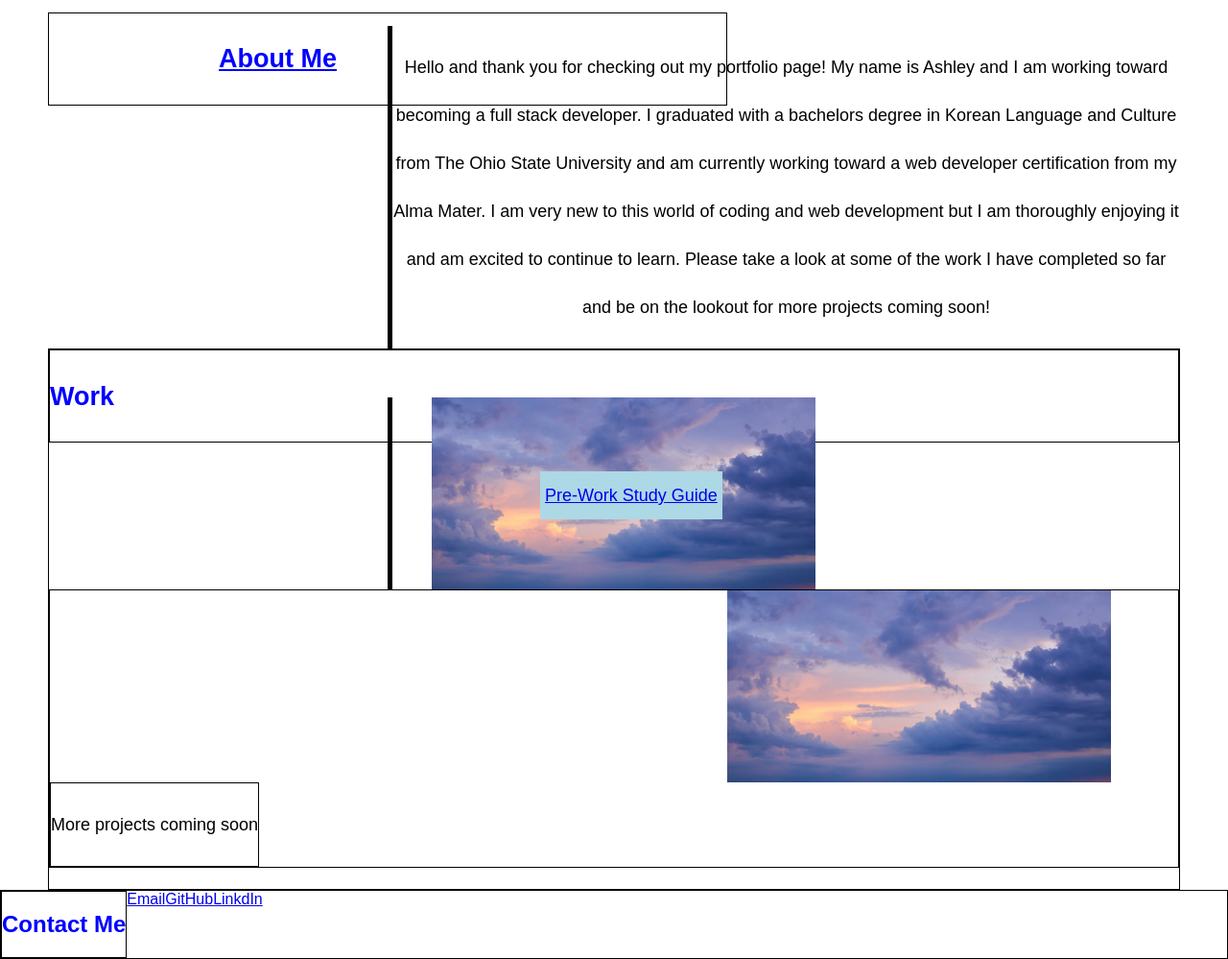
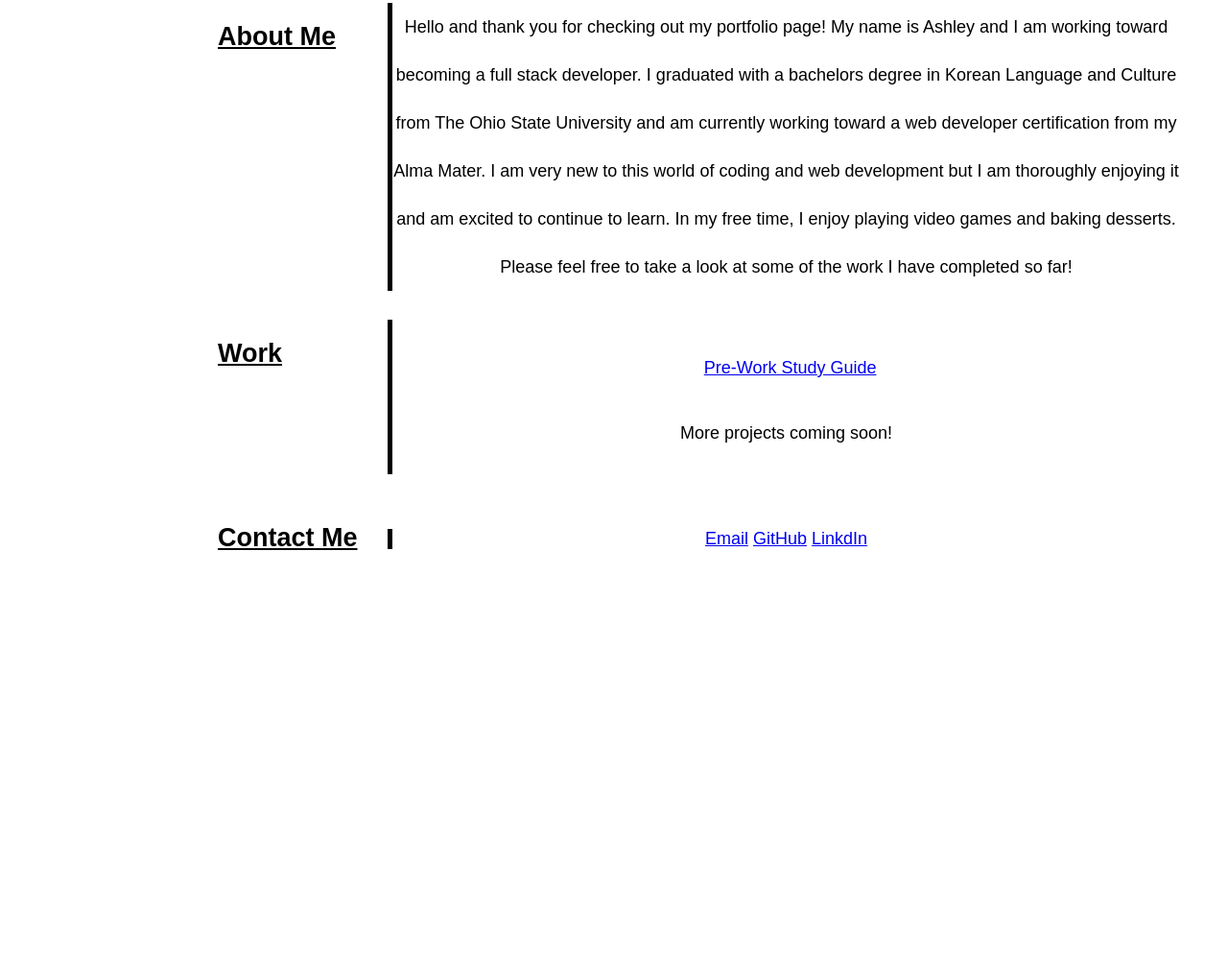
Before and after one commit to ajwmp93/Ashley-Wright-Portfolio, a plain HTML site: page index.html in a window 1280 px wide. Shown: the part 396-1395 px from the top of the page at 96% size. After the commit the page ends 1036 px from the top, so only its background shows below. Drawn offline with Linux system fonts and the light colour scheme; files whose address does not match are found by name.

Commit message:
finished formatting the rest of the body sections

```diff
--- a/assets/style.css
+++ b/assets/style.css
@@ -46,16 +46,18 @@ body {
     padding: 0;
 }
 
-.container {
+.flex-container {
     display: flex;
     flex-wrap: wrap;
     line-height: 50px;
     flex-direction: column;
 }
 
+.flex-box1 {
+    flex: 1;
+}
+
 #about-container {
-    display: flex;
-    flex-wrap: wrap;
     flex-direction: column;
     font-size: large;
     margin-left: 50px;
@@ -65,8 +67,6 @@ body {
 
 #about-me {
     position: relative;
-    display: flex;
-    flex-wrap: wrap;
     margin-top: 5%;
     padding-left: 15%;
     margin-right: 40%;
@@ -74,18 +74,17 @@ body {
 }
 
 #introduction {
-    display: flex;
-    flex-wrap: wrap;
     border-left: 5px solid black;
     margin-left: 30%;
     margin-top: -7%;
     text-align: center;
 }
 
+.flex-box2 {
+    flex: 1;
+}
+
 #work-container {
-    border: 1px solid black;
-    display: flex;
-    flex-wrap: wrap;
     font-size: large;
     margin-left: 50px;
     margin-right: 50px;
@@ -94,41 +93,22 @@ body {
 }
 
 #work {
-    border: 1px solid black;
-    display: flex;
-    flex-wrap: wrap;
     padding-left: 15%;
     margin-right: 40%;
     text-decoration: underline;
 }
 
 #work-image {
-    display: flex;
-    flex-wrap: wrap;
     border-left: 5px solid black;
     margin-left: 30%;
-    margin-top: -4%;
-}
-
-#done-image {
-    display: flex;
-    flex-wrap: wrap;
-    position: relative;
-    width: 400px;
-    height: auto;
-    padding-left: 5%;
+    margin-top: -7%;
+    text-align: center;
 }
 
 #image-link {
-    display: inline-block;
-    flex-wrap: wrap;
-    position: absolute;
-    padding-left: 5px;
-    padding-right: 5px;
-    margin-top: 6%;
-    margin-right:10%;
-    margin-left: 12%;
-    background-color: lightblue;
+    margin-left: 1%;
+    margin-top: 3%;
+    text-align: center;
 }
 
 #image-link:hover {
@@ -136,38 +116,43 @@ body {
 }
 
 #coming-soon {
-    display: flex;
-    flex-wrap: wrap;
-    border: 1px solid black;
-}
-
-#new {
-    display: flex;
-    flex-wrap: wrap;
-    position: relative;
-    width: 400px;
-    height: auto;
-    padding-left: 60%;
+    border-left: 5px solid black;
+    margin-left: 30%;
+    margin-top: 0%;
+    text-align: center;
 }
 
 #image-text {
-    display: flex;
-    flex-wrap: wrap;
-    border: 1px solid black;
+    margin-left: 30%;
+    margin-top: 3%;
+    text-align: center;
+}
+
+.flex-box3{
+    flex: 1;
 }
 
 #contact-container {
+    font-size: large;
+    margin-left: 50px;
+    margin-right: 50px;
     display: flex;
-    flex-wrap: wrap;
-    border: 1px solid black;
+    flex-direction: column;
+}
+
+#contact {
+    position: relative;
+    font-size: large;
+    padding-left: 15%;
+    margin-right: 40%;
+    margin-top: -10%;
+    text-decoration: underline;
+}
+
+#contact-links {
+    font-size: large;
+    border-left: 5px solid black;
+    margin-left: 30%;
+    margin-top: -4%;
     text-align: center;
 }
-
-aside {
-    display: flex;
-    flex-wrap: wrap;
-    border: 1px solid black;
-    text-align: center;
-    color: blue;
-    align-items: center;
-}
--- a/index.html
+++ b/index.html
@@ -29,41 +29,47 @@
         </div>
     </header>
     <main>
-        <div class="container">
+        <div class="flex-container">
+            <div class="flex-box1">
             <div id="about-container">
-                <aside id="about-me">
+                <div id="about-me">
                 <h2>About Me</h2>
-                </aside>
+                </div>
                 <div id="introduction">
-                <p>Hello and thank you for checking out my portfolio page! My name is Ashley and I am working toward becoming a full stack developer. I graduated with a bachelors degree in Korean Language and Culture from The Ohio State University and am currently working toward a web developer certification from my Alma Mater. I am very new to this world of coding and web development but I am thoroughly enjoying it and am excited to continue to learn. Please take a look at some of the work I have completed so far and be on the lookout for more projects coming soon!</p>
+                <p>Hello and thank you for checking out my portfolio page! My name is Ashley and I am working toward becoming a full stack developer. I graduated with a bachelors degree in Korean Language and Culture from The Ohio State University and am currently working toward a web developer certification from my Alma Mater. I am very new to this world of coding and web development but I am thoroughly enjoying it and am excited to continue to learn. In my free time, I enjoy playing video games and baking desserts. Please feel free to take a look at some of the work I have completed so far!</p>
                 </div>
             </div>
+            </div>
+            <div class="flex-box2">
             <div id="work-container">
-                <aside class="work">
+                <div id="work">
                 <h2>Work</h2>
-                </aside>
+                </div>
                 <div id="work-image">
-                        <img id="done-image" src="/Users/ashleywright/bootcamp/awright-challenge-02/assets/clouds2.webp">
-                        <div id="image-link">
-                            <a href="https://ajwmp93.github.io/prework-study-guide/">Pre-Work Study Guide</a>
-                        </div>
+                    <div id="image-link">
+                        <a href="https://ajwmp93.github.io/prework-study-guide/">Pre-Work Study Guide</a>
                     </div>
+                </div>
                     <div id="coming-soon">
-                        <img  id="new" src="/Users/ashleywright/bootcamp/awright-challenge-02/assets/clouds2.webp">
-                        <div id="image-text">
-                        <p>More projects coming soon</p>
+                        <p>More projects coming soon!</p>
                         </div>
                     </div>
                 </div>
             </div>
+            </div>
+            <div class="flex-box3">
             <div id="contact-container">
-                <aside id="contact">
+                <div id="contact">
                 <h2>Contact Me</h2>
-                </aside>
+                </div>
+                <div id="contact-links">
                 <a href="mailto:ajwright1993@gmail.com">Email</a>
                 <a href="https://github.com/">GitHub</a>
                 <a href="https://www.linkedin.com/feed/">LinkdIn</a>
+                </div>
             </div>
+            </div>
+        </div>
     </main>
 </body>
 </html>
```
